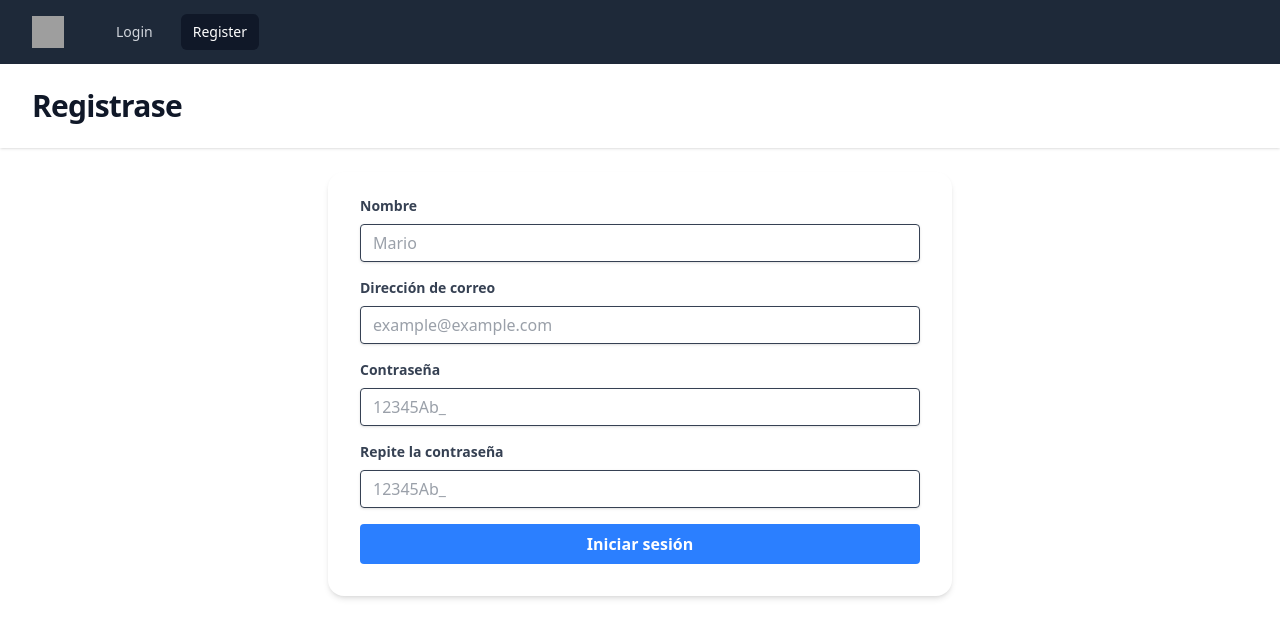
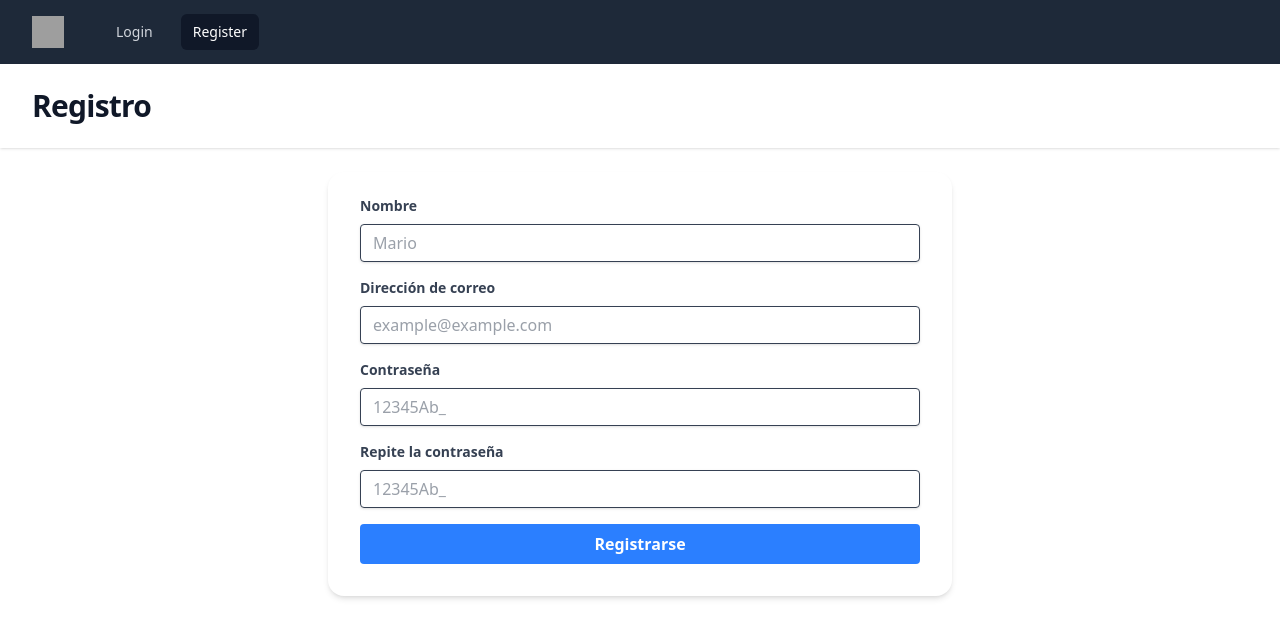
Before and after one commit to carlos0004/api-react, a React (Vite) app: page /register in a window 1280 px wide. Shown: the top 638 px of the page. Built offline with nearby package versions, Linux system fonts and the light colour scheme; grey boxes are pictures that could not be loaded; what ag-grid-community would draw is missing.

Commit message:
mostrar error

```diff
--- a/src/Pages/Auth/Register.jsx
+++ b/src/Pages/Auth/Register.jsx
@@ -4,6 +4,7 @@ import { AppContext } from "../../Context/AppContext";
 import { useContext } from "react";
 import api from "../../utils/api";
 import { useNavigate } from "react-router";
+import { toast } from "react-toastify";
 
 const Register = () => {
     const { setToken } = useContext(AppContext);
@@ -26,13 +27,16 @@ const Register = () => {
             setToken(response.token);
             navigate("/");
         } else {
-            console.log(response.message);
+            console.log(response.error);
+            toast.error(response.error, {
+                position: "top-center",
+            });
         }
     };
 
     return (
         <>
-            <Header seccion={"Registrase"} />
+            <Header seccion={"Registro"} />
             <div className="max-w-2xl mx-auto p-6">
                 <form onSubmit={handleSubmit(onSubmit)} className="bg-white shadow-md rounded-2xl px-8 pt-6 pb-8 mb-4">
                     <div className="mb-4">
@@ -91,7 +95,7 @@ const Register = () => {
                         {errors.password_confirmation && <p className="text-red-500 text-xs italic mt-2">{errors.password_confirmation.message}</p>}
                     </div>
                     <button type="submit" className=" w-full bg-blue-500 hover:bg-blue-700 text-white font-bold py-2 px-4 rounded focus:outline-none focus:shadow-outline">
-                        Iniciar sesión
+                        Registrarse
                     </button>
                 </form>
             </div>
```
